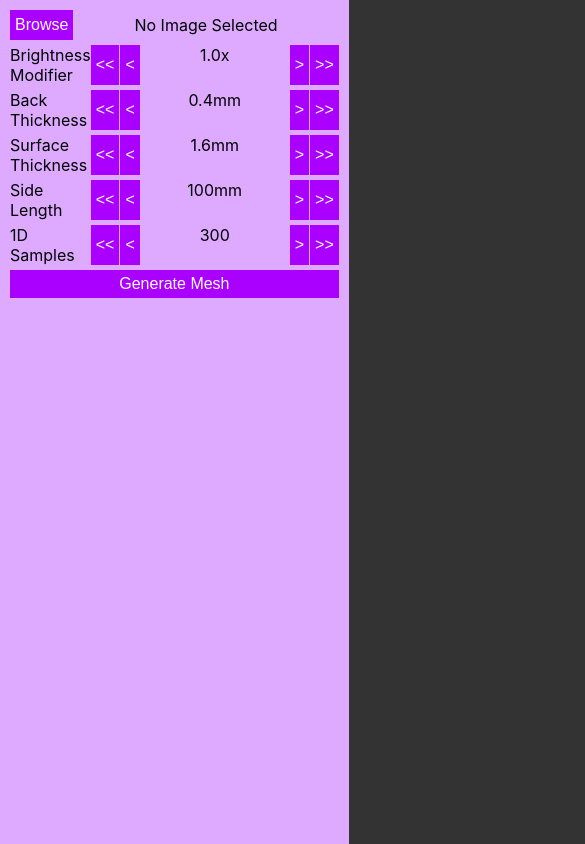
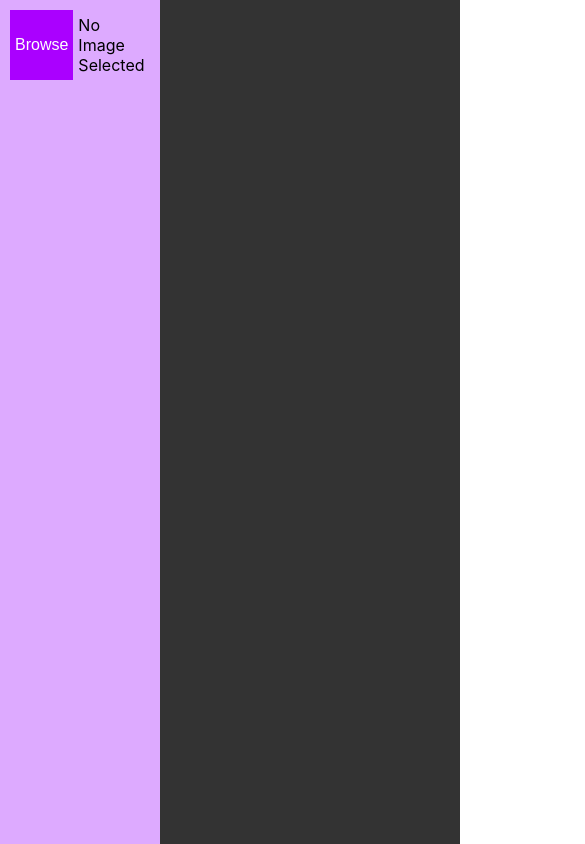
Before and after one commit to Matt23488/LithophaneMeshGenerator, a React (Create React App) app: page / in a window 390 px wide. Shown: the top 844 px of the page, 585 px wide, since content can reach past the window. Built offline with nearby package versions, Linux system fonts and the light colour scheme.

Commit message:
Refactored canvas display into another component (since Viewport will also show the mesh using threejs eventually in addition to the 2D image)

```diff
--- a/src/App.tsx
+++ b/src/App.tsx
@@ -21,12 +21,16 @@ function App() {
     <div className="App">
       <div className="ui">
         <InputImageBrowser onImageLoaded={setImageDataUrl} />
+        {imageDataUrl.length > 0 &&
+          <>
             <NumberInput name="Brightness Modifier" suffix="x" min={0} max={2} step={0.1} value={brightnessModifer} onValueChanged={setBrightnessModifier} />
             <NumberInput name="Back Thickness" suffix="mm" min={0} step={0.1} value={backThickness} onValueChanged={setBackThickness} />
             <NumberInput name="Surface Thickness" suffix="mm" min={1} step={0.1} value={surfaceThickness} onValueChanged={setSurfaceThickness} />
             <NumberInput name="Side Length" suffix="mm" min={10} step={1} value={sideLength} onValueChanged={setSideLength} />
             <NumberInput name="1D Samples" min={2} step={1} value={sampleCount} onValueChanged={setSampleCount} />
             <button className="generate-mesh-button button">Generate Mesh</button>
+          </>
+        }
       </div>
       <div className="viewport-container">
         <Viewport imageDataUrl={imageDataUrl} />
--- /dev/null
+++ b/src/components/ImageCanvasDisplay.tsx
@@ -0,0 +1,70 @@
+import React, { useCallback, useEffect, useRef, useState } from 'react';
+import { useWindowResizeEvent } from '../utilities';
+
+import './css/ImageCanvasDisplay.css';
+
+const ImageCanvasDisplay: React.FC<ImageCanvasDisplayProperties> = props => {
+    const [canvasWidth, setCanvasWidth] = useState(0);
+    const [canvasHeight, setCanvasHeight] = useState(0);
+
+    const containerRef = useRef<HTMLDivElement>(null);
+    const canvasRef = useRef<HTMLCanvasElement>(null);
+    const hiddenImgRef = useRef<HTMLImageElement>(null);
+
+    const onWindowResized = useCallback((width: number, height: number) => {
+        if (!containerRef.current) return;
+
+        // this is a hack, since I know the ui will be 400px.
+        // but if I use clientWidth and clientHeight, it can only grow with this logic, never shrink.
+        const size = Math.min(width - 400, height);
+        setCanvasWidth(size);
+        setCanvasHeight(size);
+    }, [containerRef]);
+
+    useWindowResizeEvent(onWindowResized);
+    useEffect(() => onWindowResized(window.innerWidth, window.innerHeight), [onWindowResized]);
+
+    const onImageLoaded = useCallback(() => {
+        if (!hiddenImgRef.current || !canvasRef.current) return;
+
+        const aspectRatio = hiddenImgRef.current.width / hiddenImgRef.current.height;
+        let x = 0;
+        let y = 0;
+        let width = canvasWidth;
+        let height = canvasHeight;
+
+        if (aspectRatio > 1) {
+            height = canvasHeight / aspectRatio;
+            y = Math.floor((canvasHeight - height) / 2);
+        } else if (aspectRatio < 1) {
+            width = canvasWidth * aspectRatio;
+            x = Math.floor((canvasWidth - width) / 2);
+        }
+
+        const context = canvasRef.current.getContext('2d')!;
+
+        // draw image to canvas
+        context.fillStyle = '#333';
+        context.fillRect(0, 0, canvasWidth, canvasHeight);
+        context.drawImage(hiddenImgRef.current, x, y, width, height);
+
+        // TODO: Need another canvas that's hidden, and sized to the image.
+        // I'll do all the manipulations on that canvas, then draw it on top
+        // of the visible canvas for display.
+    }, [hiddenImgRef, canvasRef, canvasWidth, canvasHeight]);
+
+    useEffect(() => onImageLoaded(), [canvasWidth, canvasHeight, onImageLoaded]);
+
+    return (
+        <div ref={containerRef} className="ImageCanvasDisplay">
+            <img ref={hiddenImgRef} alt="" src={props.imageDataUrl} style={{ display: 'none' }} onLoad={onImageLoaded} />
+            <canvas ref={canvasRef} width={canvasWidth} height={canvasHeight} />
+        </div>
+    );
+};
+
+export interface ImageCanvasDisplayProperties {
+    imageDataUrl: string;
+}
+
+export default ImageCanvasDisplay;
--- a/src/components/Viewport.tsx
+++ b/src/components/Viewport.tsx
@@ -1,62 +1,18 @@
-import React, { useCallback, useEffect, useRef, useState } from 'react';
-import { useWindowResizeEvent } from '../utilities';
+import React from 'react';
 
 import './css/Viewport.css';
+import ImageCanvasDisplay from './ImageCanvasDisplay';
 
 const Viewport: React.FC<ViewportProperties> = props => {
-    const [canvasWidth, setCanvasWidth] = useState(0);
-    const [canvasHeight, setCanvasHeight] = useState(0);
-
-    const containerRef = useRef<HTMLDivElement>(null);
-    const canvasRef = useRef<HTMLCanvasElement>(null);
-    const hiddenImgRef = useRef<HTMLImageElement>(null);
-
-    const onWindowResized = useCallback((width: number, height: number) => {
-        if (!containerRef.current) return;
-
-        // this is a hack, since I know the ui will be 400px.
-        // but if I use clientWidth and clientHeight, it can only grow with this logic, never shrink.
-        const size = Math.min(width - 400, height);
-        setCanvasWidth(size);
-        setCanvasHeight(size);
-    }, [containerRef]);
-
-    useWindowResizeEvent(onWindowResized);
-    useEffect(() => onWindowResized(window.innerWidth, window.innerHeight), [onWindowResized]);
-
-    const onImageLoaded = useCallback(() => {
-        if (!hiddenImgRef.current || !canvasRef.current) return;
-
-        const aspectRatio = hiddenImgRef.current.width / hiddenImgRef.current.height;
-        let x = 0;
-        let y = 0;
-        let width = canvasWidth;
-        let height = canvasHeight;
-
-        if (aspectRatio > 1) {
-            height = canvasHeight / aspectRatio;
-            y = Math.floor((canvasHeight - height) / 2);
-        } else if (aspectRatio < 1) {
-            width = canvasWidth * aspectRatio;
-            x = Math.floor((canvasWidth - width) / 2);
-        }
-
-        const context = canvasRef.current.getContext('2d');
-        context?.drawImage(hiddenImgRef.current, x, y, width, height);
-    }, [hiddenImgRef, canvasRef, canvasWidth, canvasHeight]);
-
-    useEffect(() => onImageLoaded(), [canvasWidth, canvasHeight, onImageLoaded]);
-
     return (
-        <div ref={containerRef} className="Viewport">
-            <img ref={hiddenImgRef} alt="" src={props.imageDataUrl} style={{ display: 'none' }} onLoad={onImageLoaded} />
-            <canvas ref={canvasRef} width={canvasWidth} height={canvasHeight} />
+        <div className="Viewport">
+            <ImageCanvasDisplay imageDataUrl={props.imageDataUrl} />
         </div>
     );
 };
 
 export interface ViewportProperties {
-    imageDataUrl?: string;
+    imageDataUrl: string;
 }
 
 export default Viewport;
--- /dev/null
+++ b/src/components/css/ImageCanvasDisplay.css
@@ -0,0 +1,6 @@
+.ImageCanvasDisplay {
+    width: 100%;
+    height: 100%;
+    display: grid;
+    place-items: center;
+}
--- a/src/components/css/Viewport.css
+++ b/src/components/css/Viewport.css
@@ -1,6 +1,4 @@
 .Viewport {
     width: 100%;
     height: 100%;
-    display: grid;
-    place-items: center;
 }
```
Lines whose indentation alone changed are shown as unchanged.
